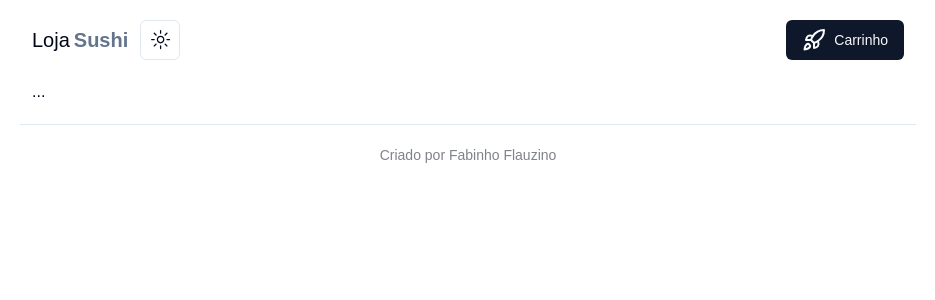
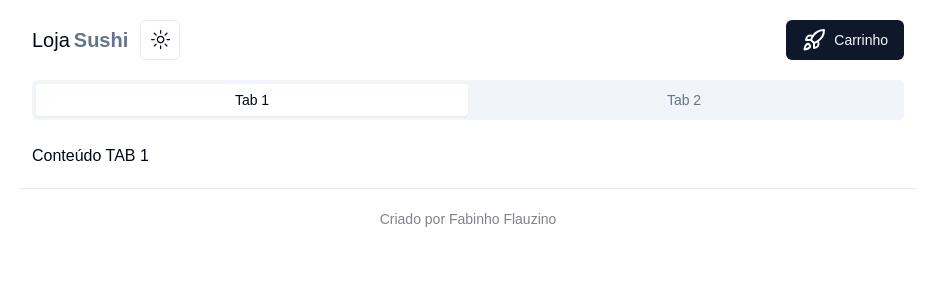
Before and after one commit to FabinhoFlauzino/loja-sushi-shadcn-ui, a Next.js app: page / in a window 1280 px wide. Shown: the top 300 px of the page, without its empty margins (172-1107 px from the left). Built offline with nearby package versions, Linux system fonts and the light colour scheme.

Commit message:
incluindo skeleton de produtos

```diff
--- a/package.json
+++ b/package.json
@@ -14,6 +14,7 @@
     "@radix-ui/react-icons": "^1.3.0",
     "@radix-ui/react-separator": "^1.1.0",
     "@radix-ui/react-slot": "^1.1.0",
+    "@radix-ui/react-tabs": "^1.1.0",
     "class-variance-authority": "^0.7.0",
     "clsx": "^2.1.1",
     "lucide-react": "^0.446.0",
--- a/src/app/page.tsx
+++ b/src/app/page.tsx
@@ -1,11 +1,16 @@
 import { Footer } from "@/components/footer";
 import { Header } from "@/components/header";
+import { TabsSkeleton } from "@/components/products/skeleton";
+import { ProductsTab } from "@/components/products/tab";
+import { Suspense } from "react";
 export default function Page() {
   return (
     <div className="w-full max-w-4xl mx-auto">
       <Header />
       <div className="mx-3">
-        ...
+        <Suspense fallback={<TabsSkeleton />}>
+          <ProductsTab />
+        </Suspense>
       </div>
       <Footer />
     </div>
--- /dev/null
+++ b/src/components/products/skeleton.tsx
@@ -0,0 +1,19 @@
+import { Skeleton } from "@/components/ui/skeleton";
+
+export function TabsSkeleton() {
+  return (
+    <div>
+      <Skeleton className="h-10 w-full rounded-xl" />
+      <div className="mt-6 grid gap-5 grid-cols-2 sm:grid-cols-3 md:grid-cols-4">
+        {Array.from({length: 6}, (_, index) => (
+          <div key={index}>
+            <Skeleton className="w-full h-32 rounded-xl"/>
+            <Skeleton className="mt-2 w-full h-7 rounded-xl"/>
+            <Skeleton className="mt-2 w-16 h-5 rounded-xl"/>
+            <Skeleton className="mt-2 w-full h-9 rounded-xl"/>
+          </div>
+        ))}
+      </div>
+    </div>
+  )
+}
--- /dev/null
+++ b/src/components/products/tab.tsx
@@ -0,0 +1,28 @@
+import { Tabs, TabsContent, TabsList, TabsTrigger } from "@/components/ui/tabs";
+
+export function ProductsTab() {
+  return (
+    <Tabs defaultValue="tab1">
+      <TabsList className="flex ">
+        <TabsTrigger
+          value="tab1"
+          className="flex-1"
+        >
+          Tab 1
+        </TabsTrigger>
+        <TabsTrigger
+          value="tab2"
+          className="flex-1"
+        >
+          Tab 2
+        </TabsTrigger>
+      </TabsList>
+      <TabsContent value="tab1" className="mt-6">
+        Conteúdo TAB 1
+      </TabsContent>
+      <TabsContent value="tab2" className="mt-6">
+        Conteúdo TAB 2
+      </TabsContent>
+    </Tabs>
+  )
+}
--- /dev/null
+++ b/src/components/ui/skeleton.tsx
@@ -0,0 +1,15 @@
+import { cn } from "@/lib/utils"
+
+function Skeleton({
+  className,
+  ...props
+}: React.HTMLAttributes<HTMLDivElement>) {
+  return (
+    <div
+      className={cn("animate-pulse rounded-md bg-muted", className)}
+      {...props}
+    />
+  )
+}
+
+export { Skeleton }
--- /dev/null
+++ b/src/components/ui/tabs.tsx
@@ -0,0 +1,55 @@
+"use client"
+
+import * as React from "react"
+import * as TabsPrimitive from "@radix-ui/react-tabs"
+
+import { cn } from "@/lib/utils"
+
+const Tabs = TabsPrimitive.Root
+
+const TabsList = React.forwardRef<
+  React.ElementRef<typeof TabsPrimitive.List>,
+  React.ComponentPropsWithoutRef<typeof TabsPrimitive.List>
+>(({ className, ...props }, ref) => (
+  <TabsPrimitive.List
+    ref={ref}
+    className={cn(
+      "inline-flex h-10 items-center justify-center rounded-md bg-muted p-1 text-muted-foreground",
+      className
+    )}
+    {...props}
+  />
+))
+TabsList.displayName = TabsPrimitive.List.displayName
+
+const TabsTrigger = React.forwardRef<
+  React.ElementRef<typeof TabsPrimitive.Trigger>,
+  React.ComponentPropsWithoutRef<typeof TabsPrimitive.Trigger>
+>(({ className, ...props }, ref) => (
+  <TabsPrimitive.Trigger
+    ref={ref}
+    className={cn(
+      "inline-flex items-center justify-center whitespace-nowrap rounded-sm px-3 py-1.5 text-sm font-medium ring-offset-background transition-all focus-visible:outline-none focus-visible:ring-2 focus-visible:ring-ring focus-visible:ring-offset-2 disabled:pointer-events-none disabled:opacity-50 data-[state=active]:bg-background data-[state=active]:text-foreground data-[state=active]:shadow-sm",
+      className
+    )}
+    {...props}
+  />
+))
+TabsTrigger.displayName = TabsPrimitive.Trigger.displayName
+
+const TabsContent = React.forwardRef<
+  React.ElementRef<typeof TabsPrimitive.Content>,
+  React.ComponentPropsWithoutRef<typeof TabsPrimitive.Content>
+>(({ className, ...props }, ref) => (
+  <TabsPrimitive.Content
+    ref={ref}
+    className={cn(
+      "mt-2 ring-offset-background focus-visible:outline-none focus-visible:ring-2 focus-visible:ring-ring focus-visible:ring-offset-2",
+      className
+    )}
+    {...props}
+  />
+))
+TabsContent.displayName = TabsPrimitive.Content.displayName
+
+export { Tabs, TabsList, TabsTrigger, TabsContent }
```
Also changed, not shown: 1 other file (tests, documents, lock files or other folders).
